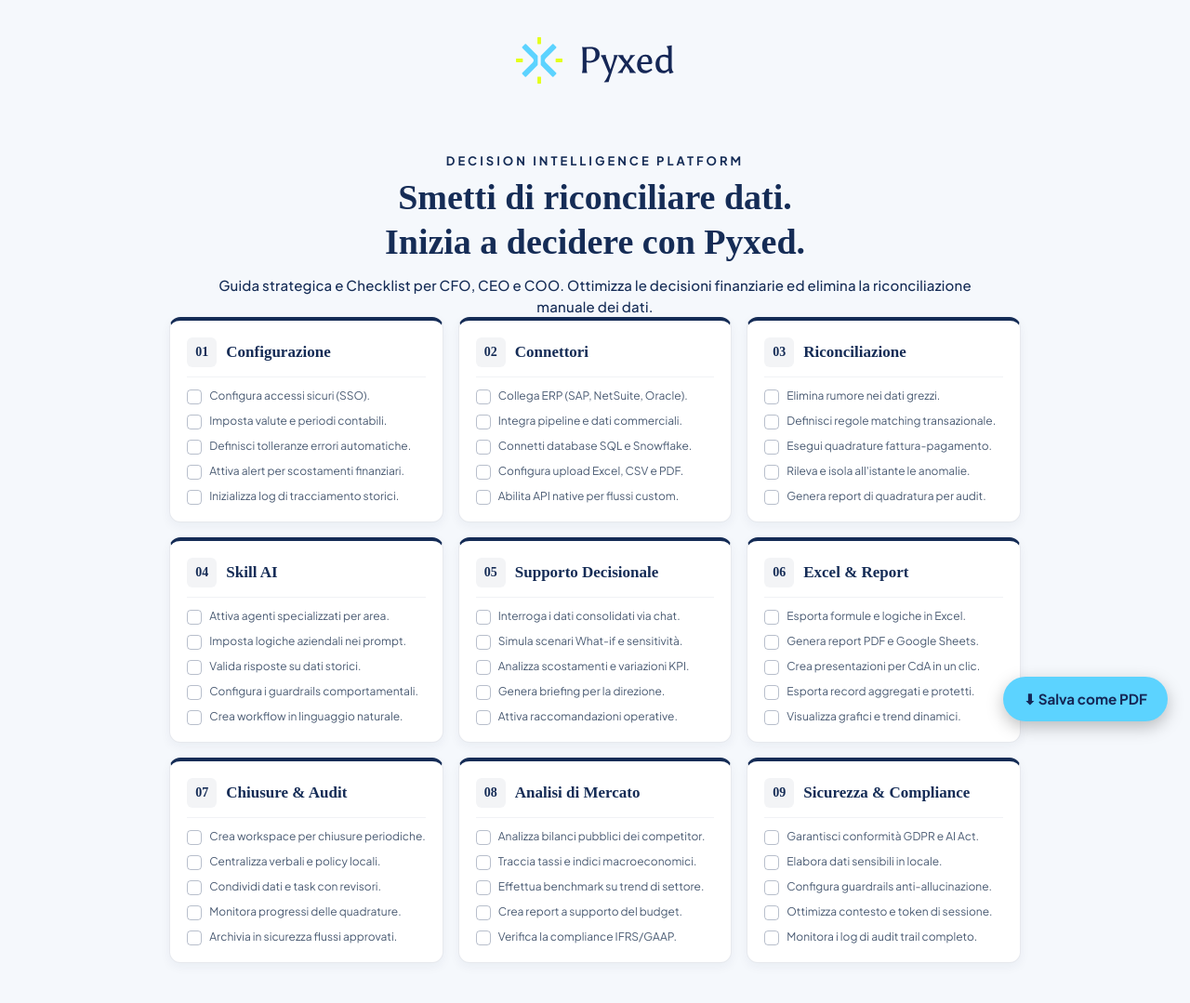
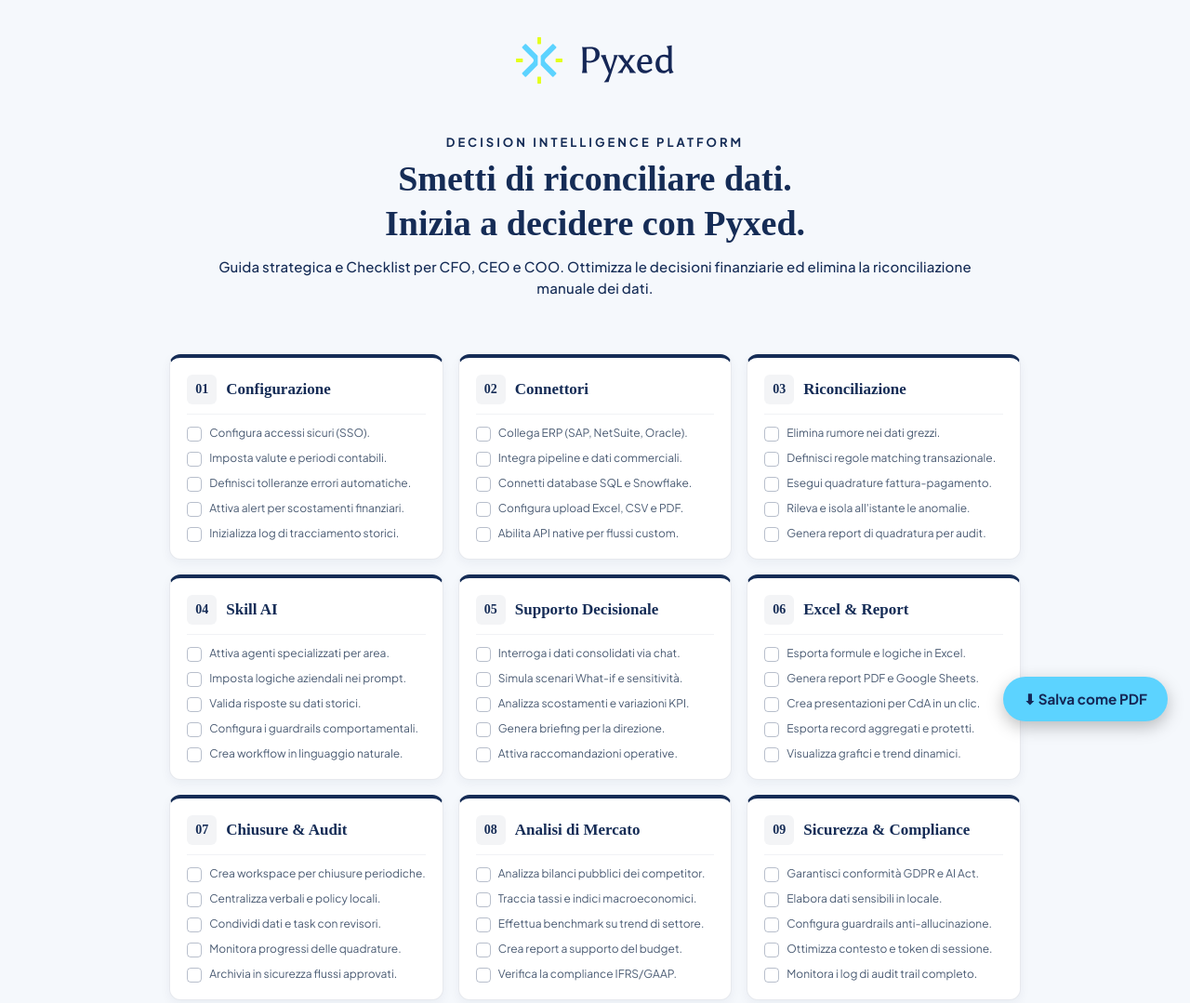
Before and after one commit to gabrielefontana45/PYXED_CHECKLIST, a website: page assets/pyxed_cheat_sheet.html in a window 1280 px wide. Shown: the whole page at 93% size. Drawn offline with Linux system fonts and the light colour scheme; a web font is replaced by a local one.

Commit message:
Fix spacing: use aggressive margin and padding to prevent collapse

```diff
--- a/assets/pyxed_cheat_sheet.html
+++ b/assets/pyxed_cheat_sheet.html
@@ -50,7 +50,8 @@
     /* HEADER */
     header {
       text-align: center;
-      margin-bottom: 60px;
+      margin-bottom: 0px;
+      padding-bottom: 40px;
       position: relative;
     }
 
@@ -102,7 +103,7 @@
       font-size: 15px;
       color: var(--navy-accent);
       max-width: 820px;
-      margin: 0 auto;
+      margin: 0 auto 60px;
       font-weight: 500;
       line-height: 1.5;
       letter-spacing: 0.2px;
```
Also changed, not shown: assets/pyxed_cheat_sheet.png.
